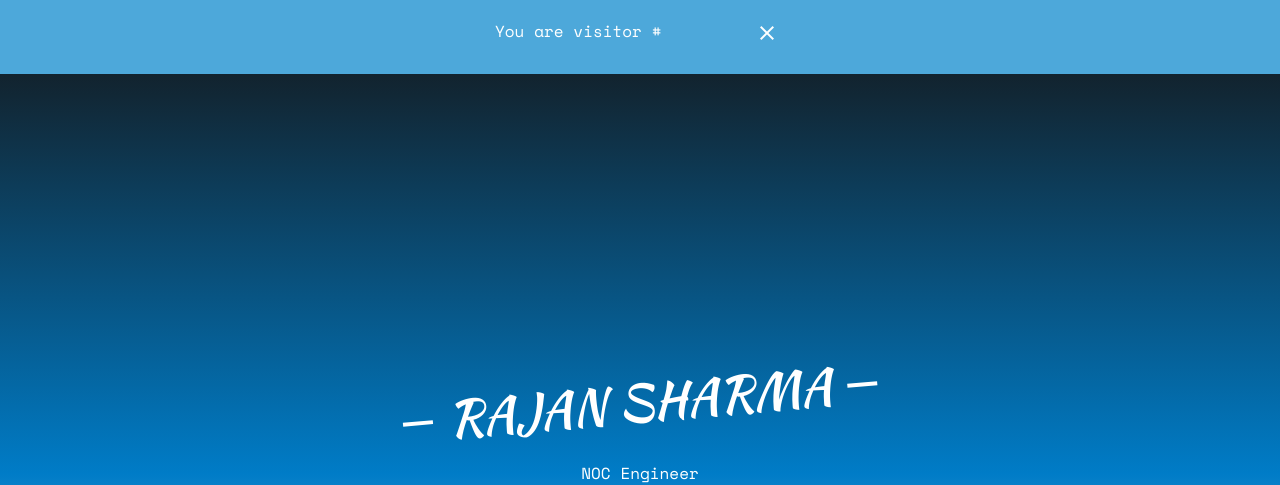
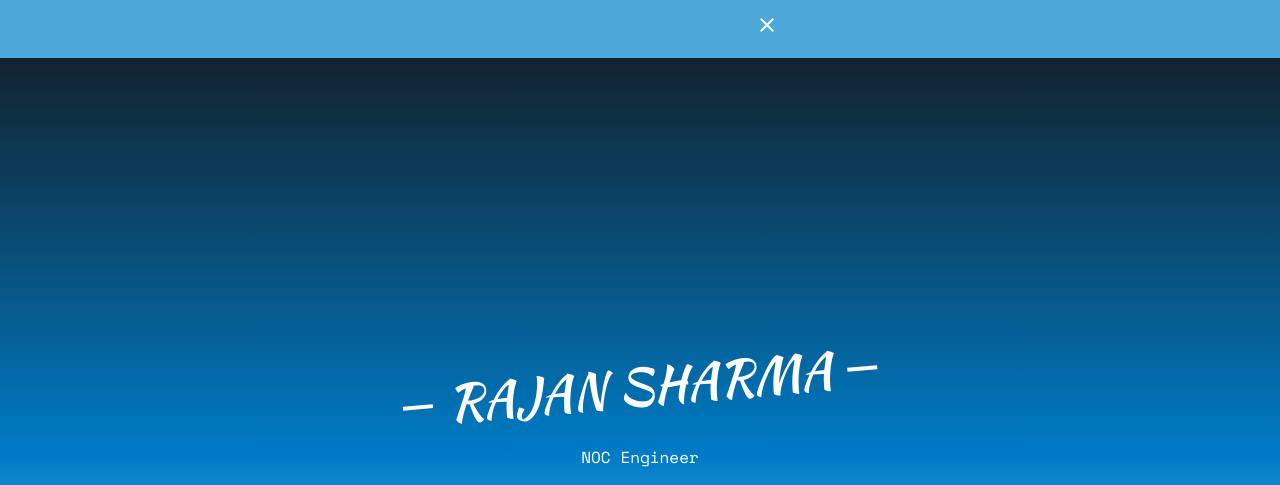
Before and after one commit to rajans027/Rajan-Resume, a plain HTML site: page aws-crc-frontend-main/index.html in a window 1280 px wide. Shown: the top 485 px of the page. Drawn offline with nearby package versions, Linux system fonts and the light colour scheme; some packages are replaced by stand-ins of ours; no server answers; files whose address does not match are found by name.

Commit message:
Update index.html

```diff
--- a/aws-crc-frontend-main/index.html
+++ b/aws-crc-frontend-main/index.html
@@ -68,8 +68,7 @@
 	<div class="banner">
 		<div class="banner__content">
 			<div class="banner__text">
-				<p>You are visitor #  </p>
-				<p id="visitors"></p>
+				 <p id="visitors"> </p>
 				<script type='module' src="js/main.js" ></script>
 			</div>
 			<button class="banner__close" type="button">
```
